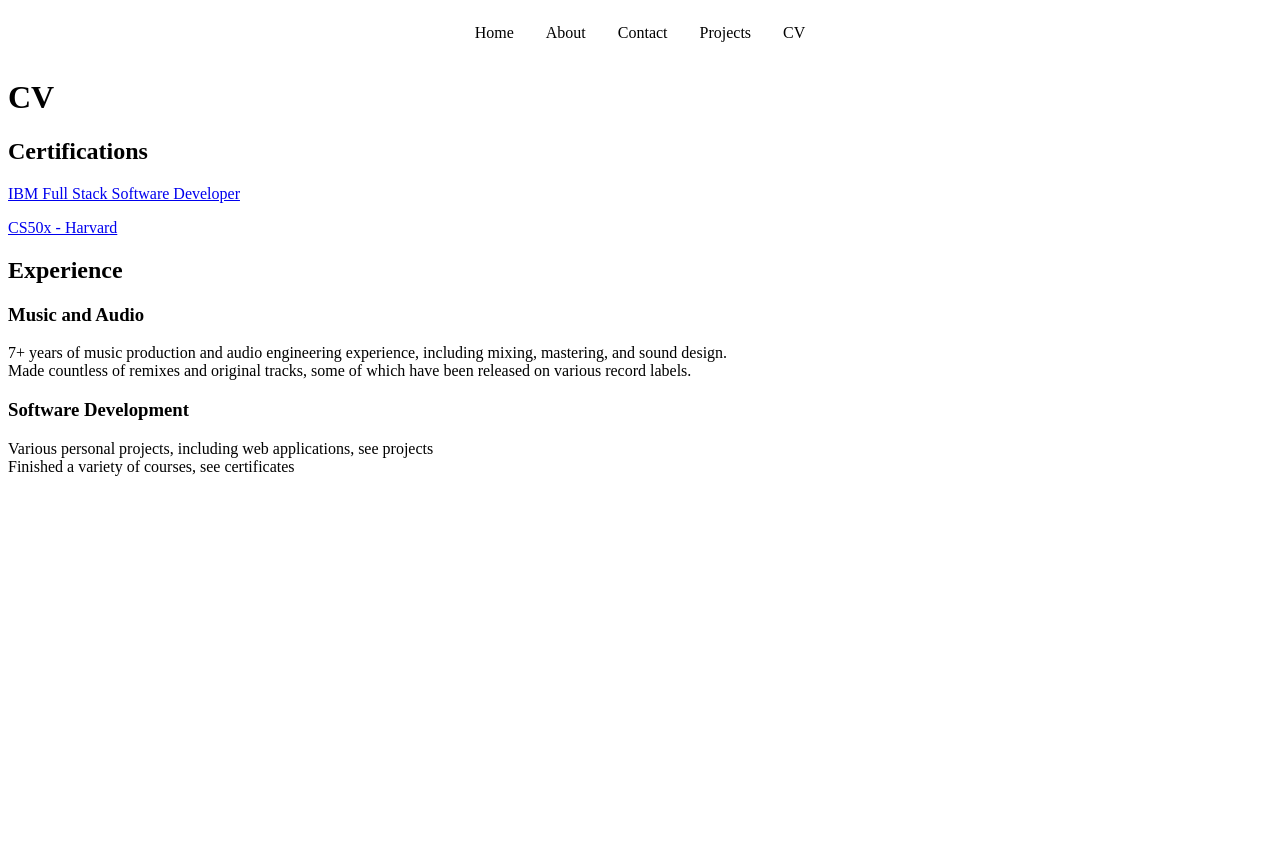
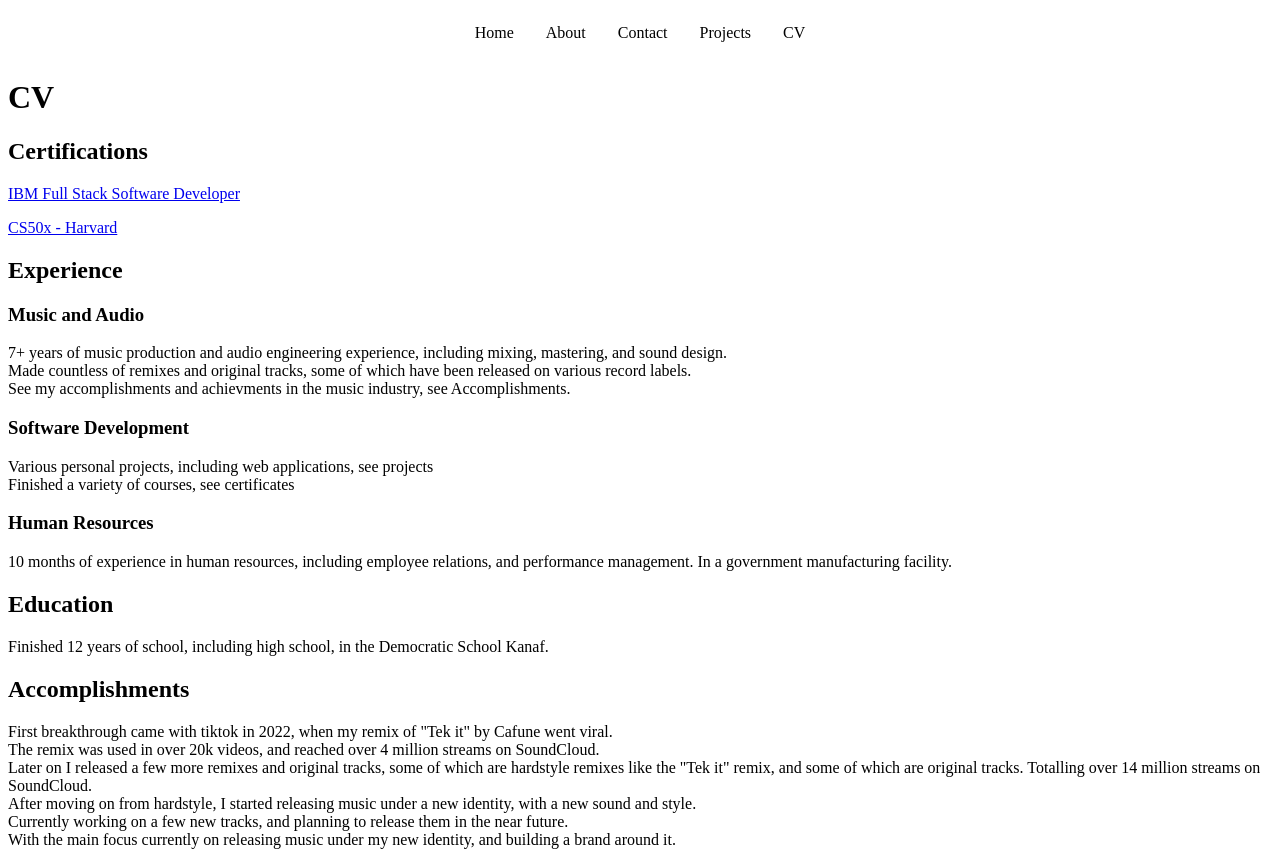
Before and after one commit to antondurov/portfolio-website, a React (Vite) app: page /cv in a window 1280 px wide. Before the commit the page ends 800 px from the top, so only its background shows below. Built offline with nearby package versions, Linux system fonts and the light colour scheme.

Commit message:
Added more info in CV

```diff
--- a/src/pages/CV.tsx
+++ b/src/pages/CV.tsx
@@ -28,12 +28,55 @@ function CV() {
         including mixing, mastering, and sound design. <br/>
         Made countless of remixes and original tracks, some of which have
         been released on various record labels.<br/>
+        See my accomplishments and achievments in the music industry,
+        see Accomplishments.
+        {/* TODO: Add anchor to accomlishments section */} <br/>
       </p>
       <h3>Software Development</h3>
       <p>
         Various personal projects, including web applications, see projects {/* TODO: Add anchor to projects page */} <br/>
         Finished a variety of courses, see certificates {/* TODO: Add anchor to certficate sections */} <br/>
       </p>
+      <h3>Human Resources</h3>
+      <p>
+        10 months of experience in human resources, including
+        employee relations, and performance management.
+        In a government manufacturing facility. <br/>
+      </p>
+      <h2>Education</h2>
+      <p>
+        Finished 12 years of school, including high school,
+        in the Democratic School Kanaf. <br/>
+      </p>
+      <h2>Accomplishments</h2>
+      { /* TODO: Add accomplishments in the music industry:
+            - Released tracks on various record labels
+            - Remixes
+            - Collaborated with other artists
+            - Showcase the millions of streams
+          Options:
+          #1 Maybe create different component for this section,
+          and add a link to it in the CV page.
+          #2 Embedde the accomplishments in the CV page, but make it collapsible,
+             so the user can choose to see it or not.
+             With addded links and info
+      */ }
+      <p>
+        First breakthrough came with tiktok in 2022,
+        when my remix of "Tek it" by Cafune went viral. <br/>
+        The remix was used in over 20k videos, and reached over
+        4 million streams on SoundCloud. <br/>
+        Later on I released a few more remixes and original tracks,
+        some of which are hardstyle remixes like the "Tek it" remix,
+        and some of which are original tracks. Totalling
+        over 14 million streams on SoundCloud. <br/>
+        After moving on from hardstyle, I started releasing music
+        under a new identity, with a new sound and style. <br/>
+        Currently working on a few new tracks, and planning
+        to release them in the near future. <br/>
+        With the main focus currently on releasing music
+        under my new identity, and building a brand around it. <br/>
+      </p>
     </div>
   );
 }
```
